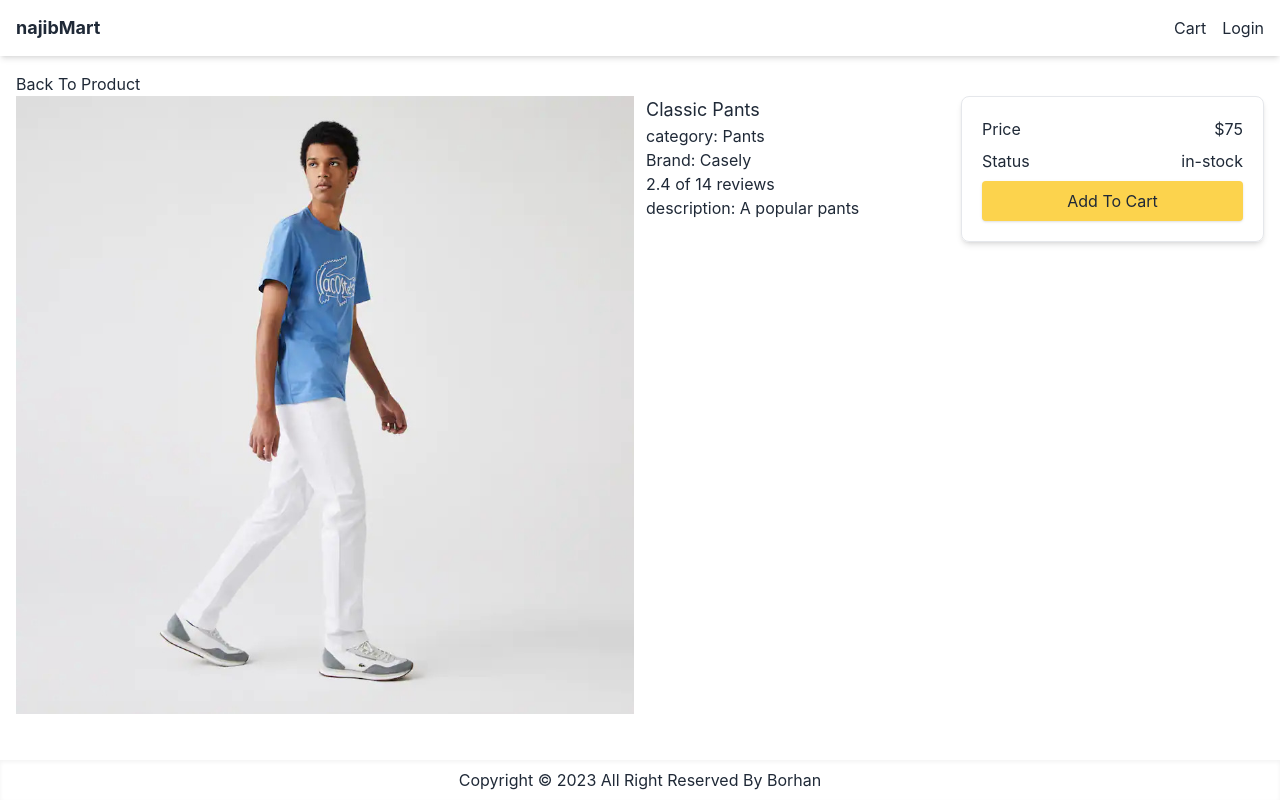
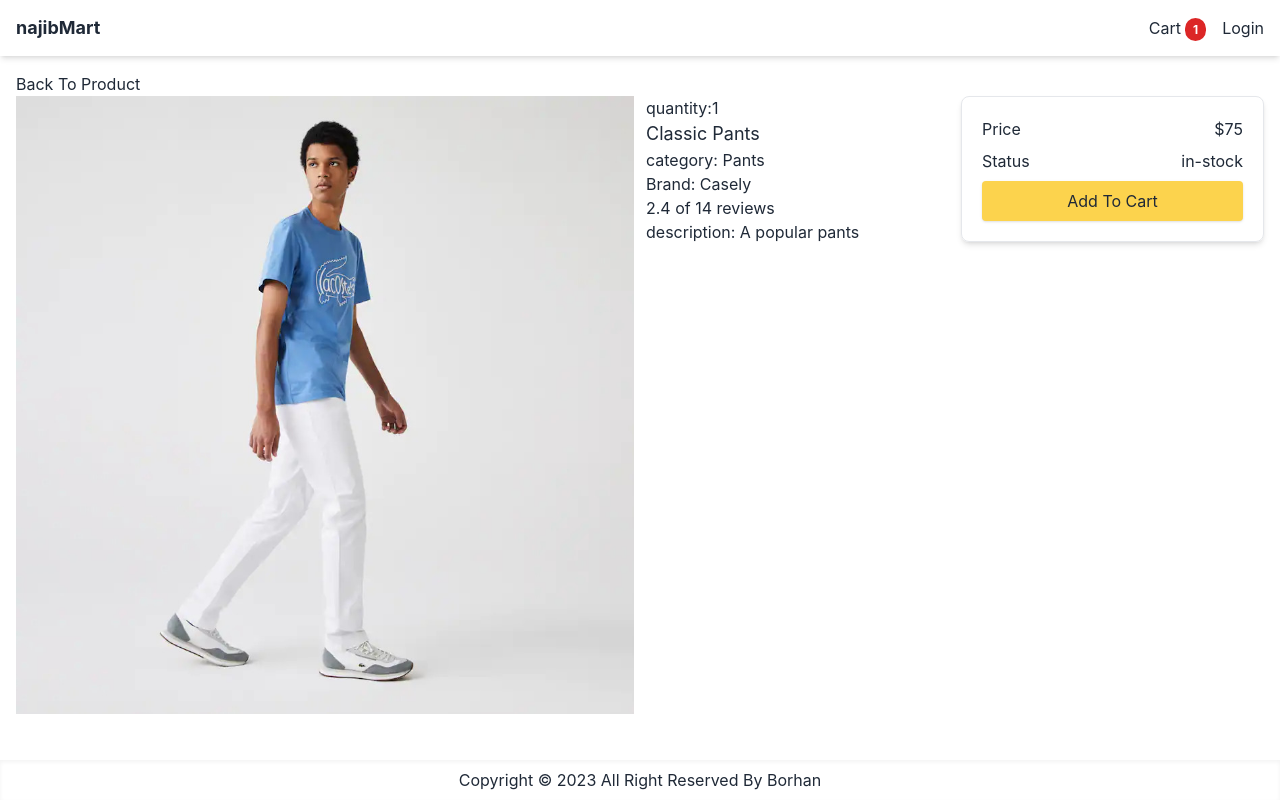
Before and after one commit to MuhammadBorhan/EasyMart-eCommerce, a Next.js app: page /product/classic-pants in a window 1280 px wide. Both pictures are taken after a click on the button "Add To Cart". Built offline with nearby package versions, Linux system fonts and the light colour scheme.

Commit message:
handle add to cart

```diff
--- a/components/Layout.js
+++ b/components/Layout.js
@@ -1,11 +1,14 @@
 import Head from "next/head";
 import Link from "next/link";
 import React, { useContext } from "react";
+import { useSelector } from "react-redux";
 import { Store } from "../utils/Store";
 
 const Layout = ({ title, children }) => {
   /*  const { state, dispatch } = useContext(Store);
   const { cart } = state; */
+  const cartItems = useSelector((state) => state.cart.cart.cartItems);
+  console.log(cartItems);
   return (
     <>
       <Head>
@@ -20,8 +23,13 @@ const Layout = ({ title, children }) => {
               najibMart
             </Link>
             <div className="flex gap-4">
-              <Link href="/">
+              <Link href="/cart">
                 Cart
+                {cartItems.length > 0 && (
+                  <span className="ml-1 rounded-full bg-red-600 px-2 py-1 text-xs font-bold text-white">
+                    {cartItems.length}
+                  </span>
+                )}
                 {/*  {cart.cartItems.length > 0 && (
                   <span className="ml-1 rounded-full bg-red-600 px-2 py-1 text-xs font-bold text-white">
                     {cart.cartItems.reduce((a, c) => a + c.quantity, 0)}
--- a/package.json
+++ b/package.json
@@ -9,12 +9,14 @@
     "lint": "next lint"
   },
   "dependencies": {
+    "@reduxjs/toolkit": "^1.9.1",
     "daisyui": "^2.46.1",
     "eslint": "8.31.0",
     "eslint-config-next": "13.1.1",
     "next": "13.1.1",
     "react": "18.2.0",
-    "react-dom": "18.2.0"
+    "react-dom": "18.2.0",
+    "react-redux": "^8.0.5"
   },
   "devDependencies": {
     "@types/react": "^18.0.26",
--- a/pages/_app.js
+++ b/pages/_app.js
@@ -1,8 +1,14 @@
+import { Provider } from "react-redux";
+import store from "../redux/store/store";
 import "../styles/globals.css";
 import { StoreProvider } from "../utils/Store";
 
 function MyApp({ Component, pageProps }) {
-  return <Component {...pageProps} />;
+  return (
+    <Provider store={store}>
+      <Component {...pageProps} />
+    </Provider>
+  );
 }
 
 export default MyApp;
--- /dev/null
+++ b/pages/cart/index.js
@@ -0,0 +1,34 @@
+import Link from "next/link";
+import React from "react";
+import { useSelector } from "react-redux";
+
+const index = () => {
+  const cartItems = useSelector((state) => state.cart.cart.cartItems);
+  console.log(cartItems);
+  return (
+    <div>
+      {cartItems?.map((item) => (
+        <div>
+          <Link href={`/product/${item.slug}`}>
+            <img
+              width={300}
+              src={item.image}
+              alt={item.name}
+              className="rounded shadow"
+            />
+          </Link>
+          <div className="flex flex-col items-center justify-center p-5">
+            <Link href={`/product/${item.slug}`}>
+              <h2 className="text-lg">{item.name}</h2>
+            </Link>
+            <p className="mb-2">{item.brand}</p>
+            <p>${item.price}</p>
+            <p>quantity: {item.quantity}</p>
+          </div>
+        </div>
+      ))}
+    </div>
+  );
+};
+
+export default index;
--- a/pages/product/[slug].js
+++ b/pages/product/[slug].js
@@ -2,20 +2,30 @@ import Image from "next/image";
 import Link from "next/link";
 import { useRouter } from "next/router";
 import React, { useContext } from "react";
+import { useDispatch, useSelector } from "react-redux";
 import Layout from "../../components/Layout";
+import { addToCart } from "../../redux/features/cart/cartSlice";
 import data from "../../utils/data";
 import { Store } from "../../utils/Store";
 
 const ProductScreen = () => {
   // const { state, dispatch } = useContext(Store);
+  const dispatch = useDispatch();
   const { query } = useRouter();
   const { slug } = query;
   const product = data.products.find((item) => item.slug === slug);
   if (!product) {
     return <Layout title="Produt Not Found">Produt Not Found</Layout>;
   }
+  const cartItems = useSelector((state) => state.cart.cart.cartItems);
+  const quantity = cartItems.find((item) => item.name === product.name);
 
   const handleAddToCart = () => {
+    if (product.countInStock <= quantity?.quantity) {
+      alert("Sorry product is out of stock");
+      return;
+    }
+    dispatch(addToCart(product));
     /*     const existItem = state.cart.cartItems.find(
       (item) => item.slug === product.slug
     );
@@ -42,6 +52,7 @@ const ProductScreen = () => {
           />
         </div>
         <ul>
+          <li>quantity:{quantity?.quantity}</li>
           <li className="text-lg">
             <h1>{product.name}</h1>
           </li>
--- /dev/null
+++ b/redux/features/cart/cartSlice.js
@@ -0,0 +1,30 @@
+import { createSlice } from "@reduxjs/toolkit";
+
+const initialState = {
+  cart: { cartItems: [] },
+};
+
+const cartSlice = createSlice({
+  name: "cart",
+  initialState,
+  reducers: {
+    addToCart: (state, action) => {
+      const selectProduct = state.cart.cartItems.find(
+        (item) => item.name === action.payload.name
+      );
+      if (!selectProduct) {
+        const product = { ...action.payload, quantity: 1 };
+        state.cart.cartItems.push(product);
+      } else {
+        selectProduct.quantity += 1;
+        state.cart.cartItems
+          .filter((item) => item.name !== selectProduct.name)
+          .push(selectProduct);
+      }
+    },
+  },
+});
+
+export const { addToCart } = cartSlice.actions;
+
+export default cartSlice.reducer;
--- /dev/null
+++ b/redux/store/store.js
@@ -0,0 +1,9 @@
+import { configureStore } from "@reduxjs/toolkit";
+import cartSlice from "../features/cart/cartSlice";
+
+const store = configureStore({
+  reducer: {
+    cart: cartSlice,
+  },
+});
+export default store;
```
Also changed, not shown: 1 other file (tests, documents, lock files or other folders).
